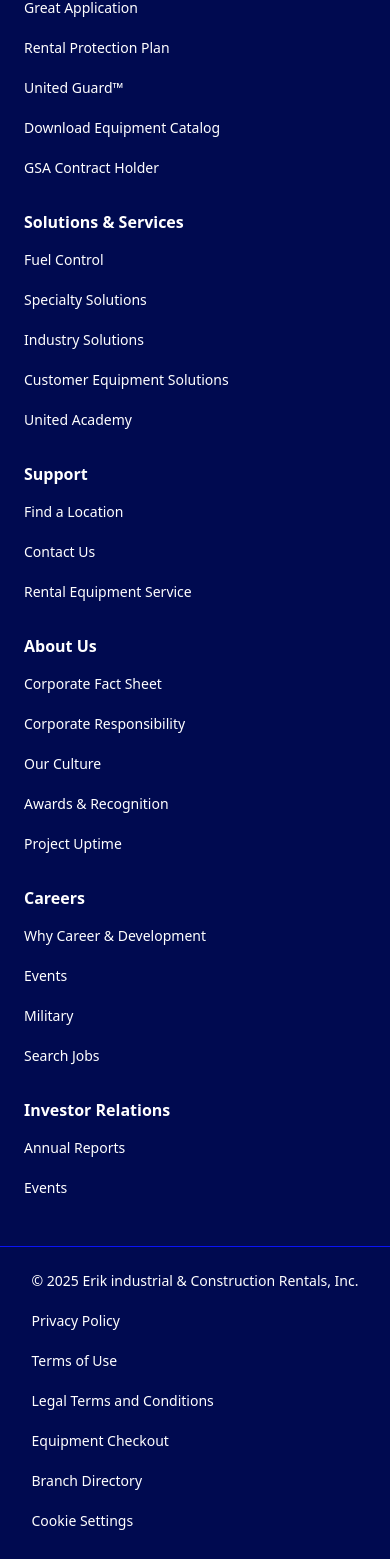
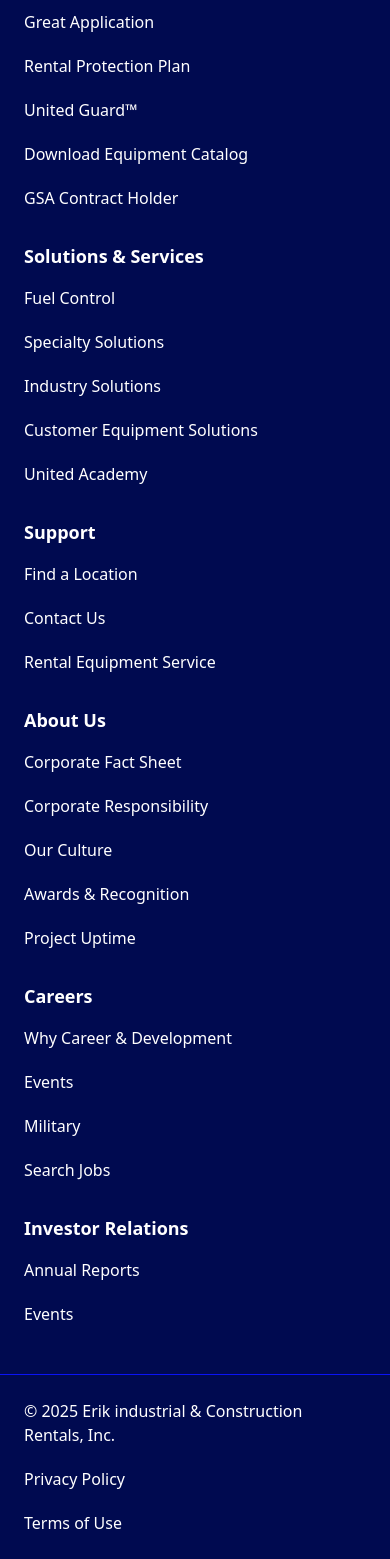
Before and after one commit to ericlauren62/erikindustrialrentals, a Next.js app: page /about in a window 390 px wide. Shown: the part 5807-7366 px from the top of the page. Built offline with nearby package versions, Linux system fonts and the light colour scheme.

Commit message:
mobile nav and footer fix

```diff
--- a/src/components/footer.tsx
+++ b/src/components/footer.tsx
@@ -41,8 +41,8 @@
           </div>
 
           <div>
-            <h3 className="font-bold mb-4">Equipment</h3>
-            <ul className="space-y-5 text-sm">
+            <h3 className="font-bold text-lg lg:text-base mb-4">Equipment</h3>
+            <ul className="space-y-5 text-base lg:text-sm">
               <li>
                 <Link href="#" className="hover:underline">
                   Rent Equipment
@@ -82,8 +82,8 @@
           </div>
 
           <div>
-            <h3 className="font-bold mb-4">Solutions & Services</h3>
-            <ul className="space-y-5 text-sm">
+            <h3 className="font-bold mb-4 text-lg lg:text-base">Solutions & Services</h3>
+            <ul className="space-y-5 lg:text-sm">
               <li>
                 <Link href="#" className="hover:underline">
                   Fuel Control
@@ -113,8 +113,8 @@
           </div>
 
           <div>
-            <h3 className="font-bold mb-4">Support</h3>
-            <ul className="space-y-5 text-sm">
+            <h3 className="font-bold mb-4 text-lg lg:text-base">Support</h3>
+            <ul className="space-y-5 lg:text-sm">
               <li>
                 <Link href="#" className="hover:underline">
                   Find a Location
@@ -134,8 +134,8 @@
           </div>
 
           <div>
-            <h3 className="font-bold mb-4">About Us</h3>
-            <ul className="space-y-5 text-sm">
+            <h3 className="font-bold mb-4 text-lg lg:text-base">About Us</h3>
+            <ul className="space-y-5 lg:text-sm">
               <li>
                 <Link href="#" className="hover:underline">
                   Corporate Fact Sheet
@@ -165,8 +165,8 @@
           </div>
 
           <div>
-            <h3 className="font-bold mb-4">Careers</h3>
-            <ul className="space-y-5 text-sm">
+            <h3 className="font-bold mb-4 text-lg lg:text-base">Careers</h3>
+            <ul className="space-y-5 lg:text-sm">
               <li>
                 <Link href="#" className="hover:underline">
                   Why Career & Development
@@ -191,8 +191,8 @@
           </div>
 
           <div>
-            <h3 className="font-bold mb-4">Investor Relations</h3>
-            <ul className="space-y-5 text-sm">
+            <h3 className="font-bold mb-4 text-lg lg:text-base">Investor Relations</h3>
+            <ul className="space-y-5 lg:text-sm">
               <li>
                 <Link href="#" className="hover:underline">
                   Annual Reports
@@ -209,31 +209,31 @@
       </div>
 
       <div className="border-t border-custom-blue">
-        <div className="container mx-auto lg:px-4 py-6">
+        <div className="container mx-auto px-6 lg:px-4 py-6">
           <div className="flex flex-col md:flex-row justify-between items-center text-sm">
             <div className="flex flex-col lg:flex-row space-y-5 lg:space-y-0 lg:space-x-6 mb-4 md:mb-0">
-              <span>© 2025 Erik industrial & Construction Rentals, Inc.</span>
-              <Link href="#" className="hover:underline">
+              <span className="text-base lg:text-sm">© 2025 Erik industrial & Construction Rentals, Inc.</span>
+              <Link href="#" className="hover:underline text-base lg:text-sm">
                 Privacy Policy
               </Link>
 
-              <Link href="#" className="hover:underline">
+              <Link href="#" className="hover:underline text-base lg:text-sm">
                 Terms of Use
               </Link>
 
-              <Link href="#" className="hover:underline">
+              <Link href="#" className="hover:underline text-base lg:text-sm">
                 Legal Terms and Conditions
               </Link>
 
-              <Link href="#" className="hover:underline">
+              <Link href="#" className="hover:underline text-base lg:text-sm">
                 Equipment Checkout
               </Link>
 
-              <Link href="#" className="hover:underline">
+              <Link href="#" className="hover:underline text-base lg:text-sm">
                 Branch Directory
               </Link>
 
-              <Link href="#" className="hover:underline">
+              <Link href="#" className="hover:underline text-base lg:text-sm">
                 Cookie Settings
               </Link>
             </div>
--- a/src/components/mobile-nav.tsx
+++ b/src/components/mobile-nav.tsx
@@ -110,15 +110,15 @@
 ];
 
 const navLinks = [
-  { name: "Rent", sublinks: rentSublinks },
-  { name: "Buy", sublinks: buySublinks },
-  { name: "Total Control", sublinks: totalControlSublinks },
-  { name: "Invoices & Payment", sublinks: invoicesSublinks },
-  { name: "Locations", sublinks: locationsSublinks },
-  { name: "Training", sublinks: trainingSublinks },
-  { name: "Solutions", sublinks: solutionsSublinks },
-  { name: "Services", sublinks: servicesSublinks },
-  { name: "Safety", sublinks: safetySublinks },
+  { name: "Rent", sublinks: rentSublinks, link: "/" },
+  { name: "Buy", sublinks: buySublinks, link: "/" },
+  { name: "Total Control", sublinks: totalControlSublinks, link: "/" },
+  { name: "Invoices & Payment", sublinks: invoicesSublinks, link: "/" },
+  { name: "Locations", sublinks: locationsSublinks, link: "/" },
+  { name: "Training", sublinks: trainingSublinks, link: "/" },
+  { name: "Solutions", sublinks: solutionsSublinks, link: "/" },
+  { name: "Services", sublinks: servicesSublinks, link: "/" },
+  { name: "Safety", sublinks: safetySublinks, link: "/" },
   { name: "Company", sublinks: companySublinks, link: "/about" },
 ];
 
@@ -174,9 +174,8 @@
                           <ul className="space-y-3">
                             {link.sublinks.map((sublinks, id) => {
                               return (
-                                <li key={id} className="text-base cursor-pointer">
-                                  {sublinks}
-                                  <Link href={link?.link || "#"}></Link>
+                                <li key={id} className="text-lg cursor-pointer">
+                                  <Link href={link.link}>{sublinks}</Link>
                                 </li>
                               );
                             })}
--- a/src/components/mobile-navbar.tsx
+++ /dev/null
@@ -1,128 +0,0 @@
-"use client";
-
-import { useState } from "react";
-import { MdShoppingCart } from "react-icons/md";
-import { GiHamburgerMenu } from "react-icons/gi";
-import { LuCircleUserRound } from "react-icons/lu";
-import { BsTelephone } from "react-icons/bs";
-import { TfiWorld } from "react-icons/tfi";
-import { ChevronDown } from "lucide-react";
-import Image from "next/image";
-import { motion, AnimatePresence } from "framer-motion";
-
-const navLinks = [
-  { name: "Rent", sublinks: ["All Equipment", "Popular Rentals", "Boom Lifts"] },
-  { name: "Buy", sublinks: ["All Used Equipment", "Popular Used Equipment"] },
-  { name: "Training", sublinks: ["Course Catalog", "Training Credentials"] },
-  { name: "Company", sublinks: ["About Us", "Careers"] },
-];
-
-export default function MobileNavBar() {
-  const [isOpen, setIsOpen] = useState(false);
-  const [activeDropdown, setActiveDropdown] = useState<string | null>(null);
-
-  const toggleDropdown = (name: string) => {
-    setActiveDropdown(activeDropdown === name ? null : name);
-  };
-
-  return (
-    <header className="h-[50px] lg:hidden">
-      <nav className="flex items-center justify-between text-3xl py-5 px-4">
-        <button aria-label="Open Menu" onClick={() => setIsOpen(true)}>
-          <GiHamburgerMenu />
-        </button>
-
-        <Image src="/logo.png" alt="logo" height={150} width={200} />
-
-        <button aria-label="View Cart">
-          <MdShoppingCart />
-        </button>
-      </nav>
-
-      <AnimatePresence>
-        {isOpen && (
-          <>
-            {/* Backdrop */}
-            <motion.div
-              initial={{ opacity: 0 }}
-              animate={{ opacity: 0.5 }}
-              exit={{ opacity: 0 }}
-              onClick={() => setIsOpen(false)}
-              className="fixed inset-0 bg-black z-40"
-            />
-
-            {/* Mobile Menu Drawer */}
-            <motion.div
-              initial={{ x: "-100%" }}
-              animate={{ x: 0 }}
-              exit={{ x: "-100%" }}
-              transition={{ type: "tween" }}
-              className="fixed top-0 left-0 w-[300px] h-screen bg-white z-50 overflow-y-auto flex flex-col"
-            >
-              <div className="p-5 flex items-center justify-between bg-[#000a50]">
-                <Image src="/logo.png" alt="logo" height={100} width={100} />
-                <button
-                  aria-label="Close Menu"
-                  onClick={() => setIsOpen(false)}
-                  className="text-white text-2xl"
-                >
-                  ×
-                </button>
-              </div>
-
-              <div className="p-5">
-                <div className="flex items-center gap-2 p-3 text-base font-semibold text-gray-800">
-                  <LuCircleUserRound />
-                  <p>Sign In / Register</p>
-                </div>
-                <div className="flex items-center gap-2 p-3 text-base font-semibold">
-                  <TfiWorld />
-                  <p>English</p>
-                </div>
-                <div className="flex items-center gap-2 p-3 text-base font-semibold">
-                  <BsTelephone />
-                  <p>515.215.5249</p>
-                </div>
-
-                {/* Nav Links */}
-                <div className="mt-6 space-y-4">
-                  {navLinks.map((link) => (
-                    <div key={link.name}>
-                      <button
-                        onClick={() => toggleDropdown(link.name)}
-                        className="flex justify-between items-center w-full text-lg font-bold text-gray-800 py-3"
-                      >
-                        {link.name}
-                        <ChevronDown
-                          className={`transition-transform duration-300 ${
-                            activeDropdown === link.name ? "rotate-180" : ""
-                          }`}
-                        />
-                      </button>
-                      <AnimatePresence>
-                        {activeDropdown === link.name && (
-                          <motion.ul
-                            initial={{ height: 0, opacity: 0 }}
-                            animate={{ height: "auto", opacity: 1 }}
-                            exit={{ height: 0, opacity: 0 }}
-                            className="overflow-hidden pl-4 space-y-3 text-base"
-                          >
-                            {link.sublinks.map((sublink) => (
-                              <li key={sublink} className="text-gray-700 cursor-pointer">
-                                {sublink}
-                              </li>
-                            ))}
-                          </motion.ul>
-                        )}
-                      </AnimatePresence>
-                    </div>
-                  ))}
-                </div>
-              </div>
-            </motion.div>
-          </>
-        )}
-      </AnimatePresence>
-    </header>
-  );
-}
```
Also changed, not shown: 1 other file (tests, documents, lock files or other folders).
